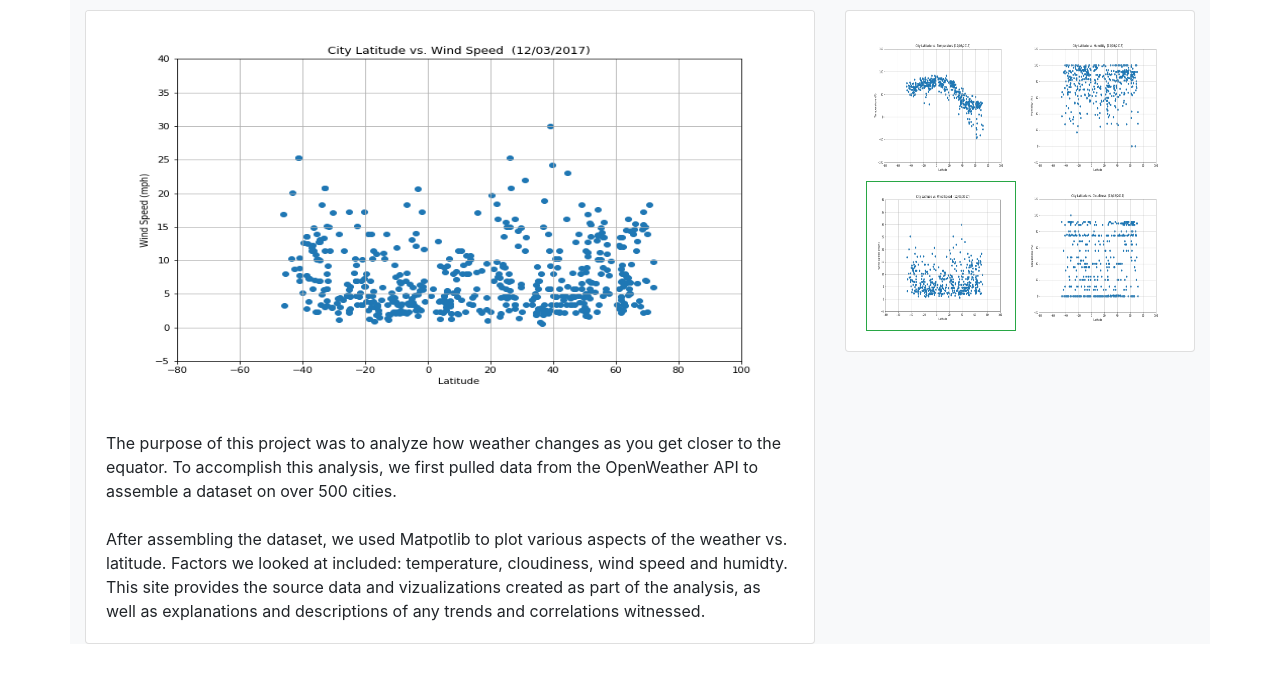
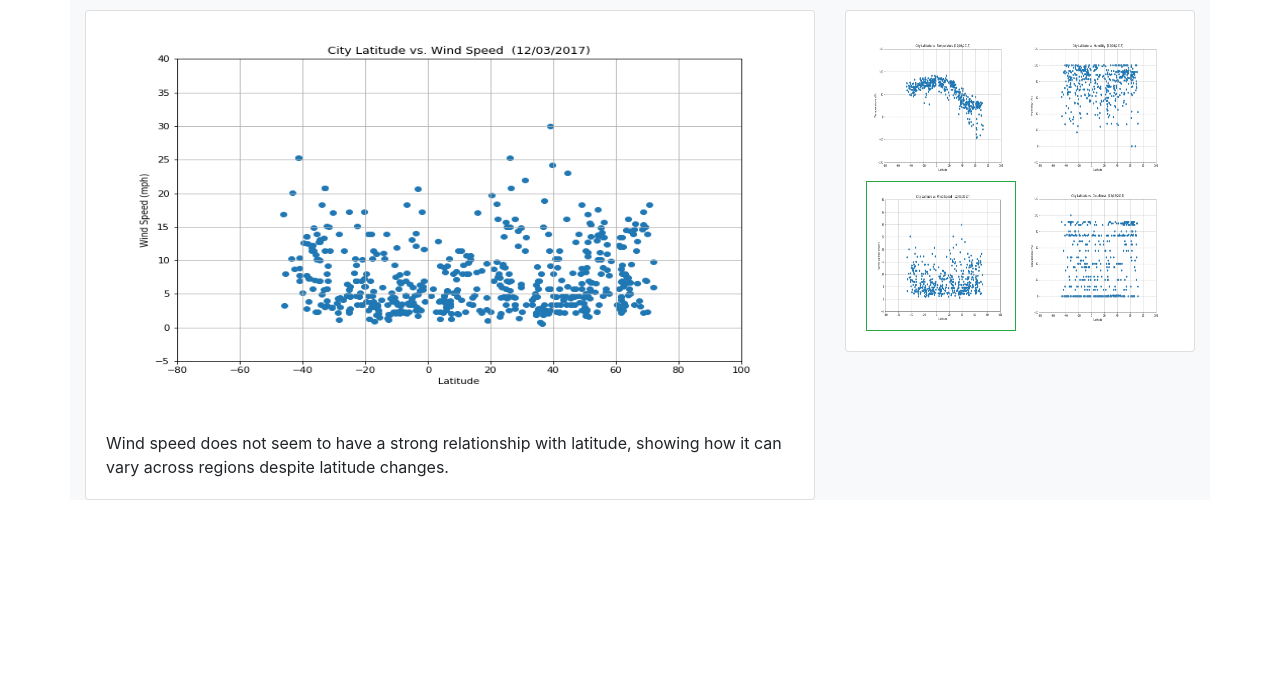
Before and after one commit to Mehreenhai/Mehreenhai.github.io, a plain HTML site: page visualization_3.html in a window 1280 px wide. Shown: the part 174-856 px from the top of the page. After the commit the page ends 800 px from the top, so only its background shows below. Drawn offline with nearby package versions, Linux system fonts and the light colour scheme.

Commit message:
final debug

```diff
--- a/visualization_3.html
+++ b/visualization_3.html
@@ -58,16 +58,7 @@
                 <div class="card mb-8">
                         <img class="card-img-top flex-auto" src="windspeed.png" width="400px" height="400px" alt="Latitude vs. Wind Speed">
                         <div class="card-body">
-                                <p class="card-text"> The purpose of this project was to analyze how weather changes as
-                                        you get closer to the equator. To accomplish this analysis, we first pulled
-                                        data from the OpenWeather API to assemble a dataset on over 500 cities.
-                                        <br>
-                                        <br>
-                                        After assembling the dataset, we used Matpotlib to plot various aspects of
-                                        the weather vs. latitude. Factors we looked at included: temperature,
-                                        cloudiness, wind speed and humidty. This site provides the source data and vizualizations
-                                        created as part of the analysis, as well as explanations and descriptions of any
-                                        trends and correlations witnessed.</p>
+                                <p class="card-text"> Wind speed does not seem to have a strong relationship with latitude, showing how it can vary across regions despite latitude changes.</p>
                         </div>
                 </div>
             </div>
```
Also changed, not shown: visualization_1.html (+2 -10 lines), visualization_2.html (+1 -10 lines), visualization_4.html (+3 -10 lines).
